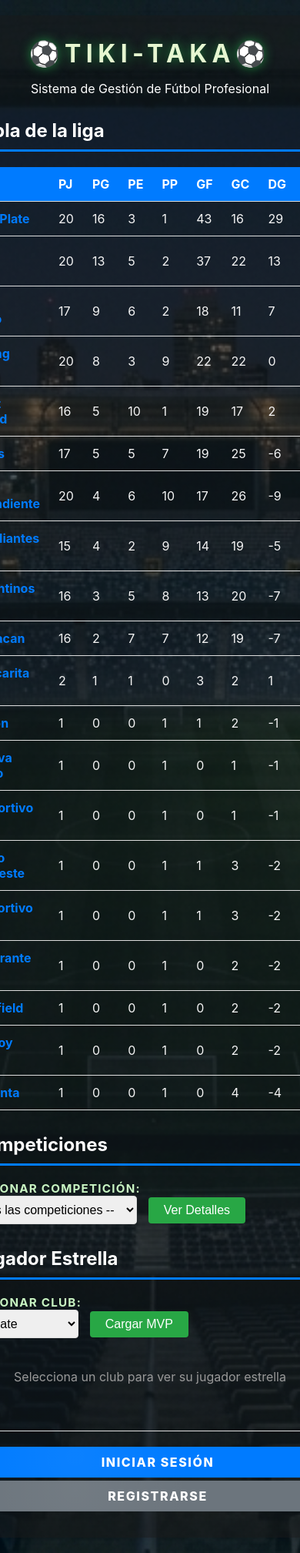
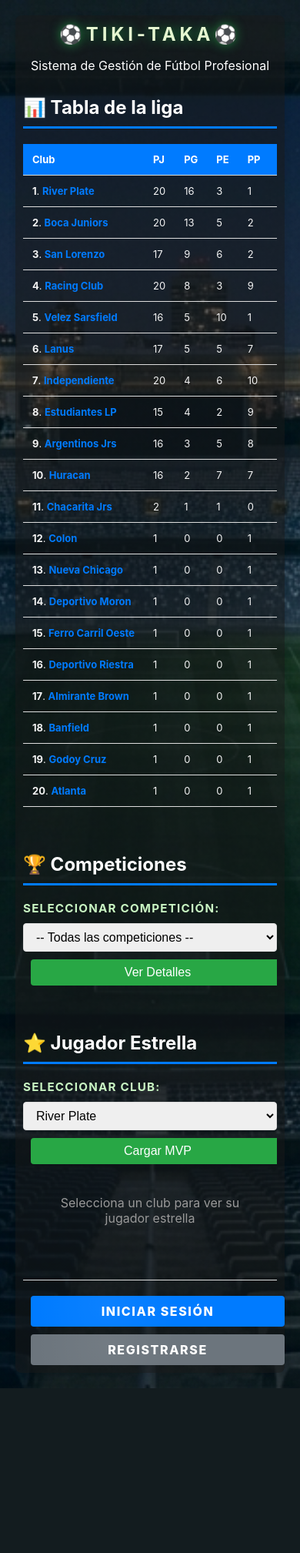
Before and after one commit to Leonel32141/PROYECTO-BASE-DE-DATOS., a PHP site: page / in a window 390 px wide; the page is wider, and only the part inside the window is pictured. Shown: that part at 77% size. After the commit the page ends 1803 px from the top of that part, so only its background shows below. Run offline with PHP 8.4, Linux system fonts and the light colour scheme; data comes from the database, SQL or seed files in the repository.

Commit message:
Add files via upload

```diff
--- a/Base_De_Datos/css/styles.css
+++ b/Base_De_Datos/css/styles.css
@@ -354,3 +354,87 @@ table a:hover {
     color: #999;
     padding: 20px;
 }
+
+/* ==========================================================================
+   ESTILOS RESPONSIVE PARA TU PROYECTO TIKI-TAKA
+   Se activan automáticamente en pantallas menores a 768px (Celulares)
+   ========================================================================== */
+@media (max-width: 768px) {
+
+    /* 1. Ajustamos el contenedor principal para que no quede muy apretado */
+    .container {
+        width: 100% !important;
+        padding: 10px;
+        margin: 0 auto;
+    }
+
+    h1 {
+        font-size: 24px; /* Achicamos un toque el título principal */
+        text-align: center;
+    }
+
+    /* 2. SOLUCIÓN MÁGICA PARA LAS TABLAS DE POSICIONES Y RESULTADOS
+       Hacemos que la tabla tenga un scroll horizontal propio si los datos no entran,
+       evitando que se rompa todo el diseño de la página. */
+    .section {
+        overflow-x: auto; /* Permite scroll horizontal solo dentro de la sección */
+        padding-bottom: 10px;
+    }
+
+    table {
+        width: 100%;
+        display: block; /* Cambiamos el comportamiento para controlar el desborde */
+        overflow-x: auto;
+        white-space: nowrap; /* Evita que los nombres de los clubes se corten en dos renglones */
+        font-size: 13px; /* Achicamos la letra de los datos de la liga, goles, etc. */
+    }
+
+    th, td {
+        padding: 8px 6px; /* Achicamos el espacio interno de las celdas */
+    }
+
+    /* 3. Ajustamos las tarjetas de Jugador Estrella (MVP) */
+    .mvp-card {
+        padding: 15px;
+    }
+
+    .mvp-info {
+        display: flex;
+        flex-direction: column; /* En vez de horizontal, ponemos los datos en fila vertical */
+        gap: 10px;
+        text-align: center;
+    }
+
+    .mvp-info div {
+        border-bottom: 1px solid #eee;
+        padding-bottom: 5px;
+    }
+
+    /* 4. Ajustamos los selectores y botones de Competiciones y Clubes */
+    .selector-container {
+        display: flex;
+        flex-direction: column; /* El select arriba y el botón abajo */
+        width: 100%;
+        gap: 10px;
+    }
+
+    .selector-container select,
+    .selector-container button {
+        width: 100%; /* Ocupan todo el ancho disponible en la pantalla del celu */
+        box-sizing: border-box;
+    }
+
+    /* 5. Botones de Iniciar Sesión y Registrarse al final */
+    .auth-buttons {
+        display: flex;
+        flex-direction: column; /* Uno abajo del otro para que sea más fácil apretar con el dedo */
+        gap: 10px;
+        width: 100%;
+    }
+
+    .btn, .btn-secondary {
+        display: block;
+        text-align: center;
+        width: 100%;
+    }
+}
```
Also changed, not shown: Base_De_Datos/auth/login.php (+15 -0 lines).
